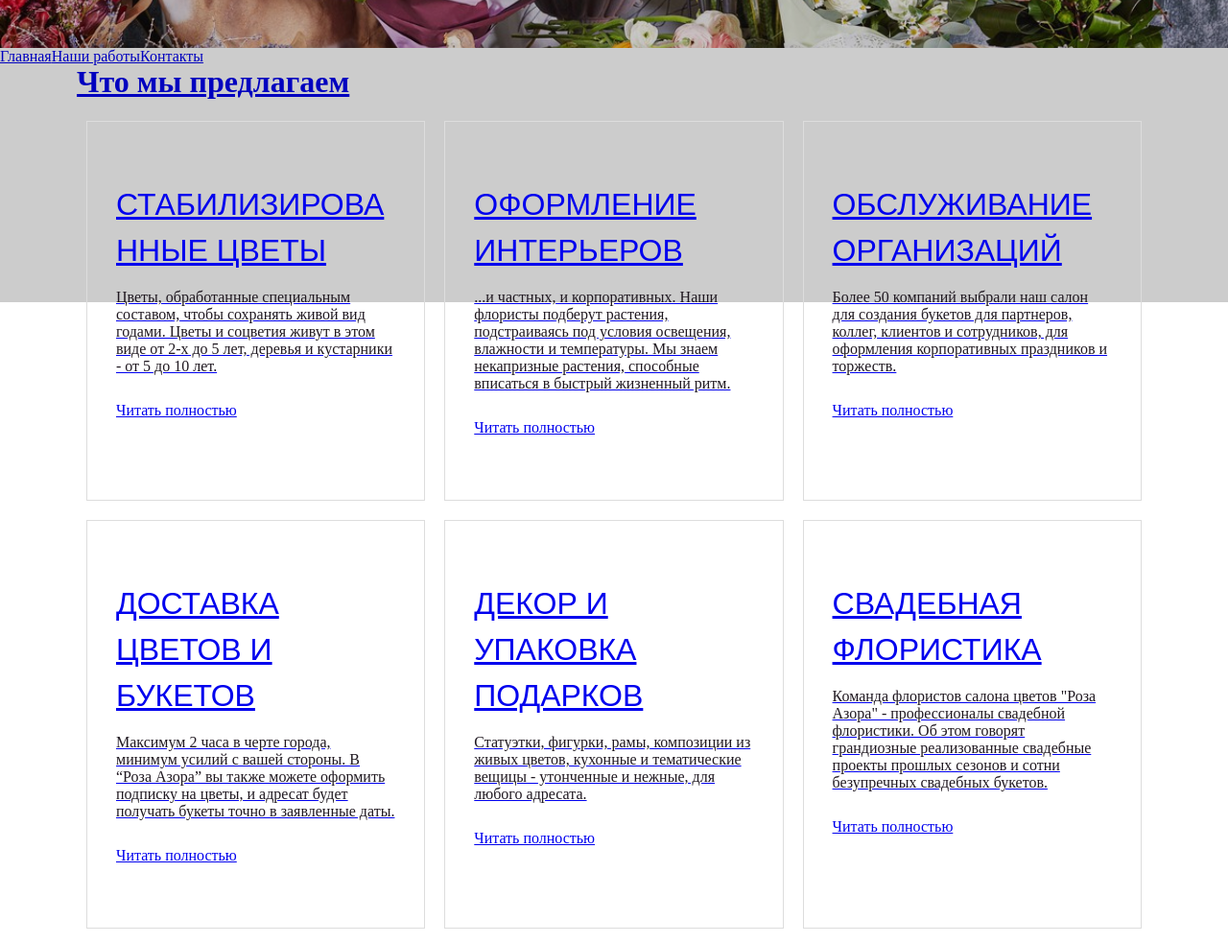
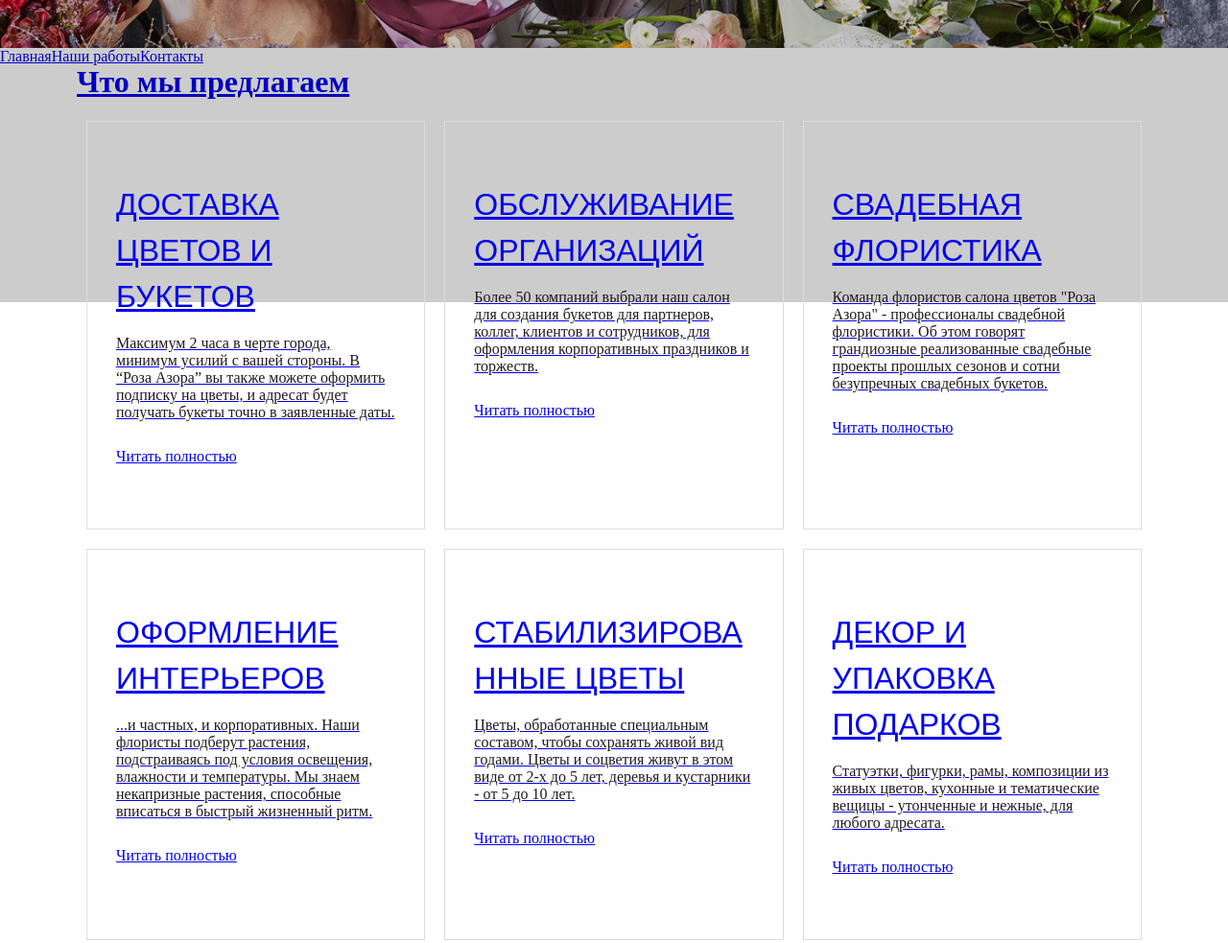
Before and after one commit to AlexandrFedoseev/roza-shop-blog, a Gatsby site: page / in a window 1280 px wide. Shown: the part 720-1703 px from the top of the page at 96% size. Built offline with nearby package versions, Linux system fonts and the light colour scheme; Gatsby itself is replaced by a stand-in of ours; some packages are replaced by stand-ins of ours; what typography-theme-parnassus would draw is missing.

Commit message:
adds services new order

```diff
--- a/src/components/offersSection.js
+++ b/src/components/offersSection.js
@@ -15,13 +15,19 @@ const Offer = props => (
     </a>
 )
 
-export default function (props) {
-    const data = props.slugs;
-    console.log(data)
+export default function ({slugs}) {
+    const newOrder = [
+        slugs.allMarkdownRemark.edges[3],
+        slugs.allMarkdownRemark.edges[2],
+        slugs.allMarkdownRemark.edges[5],
+        slugs.allMarkdownRemark.edges[1],
+        slugs.allMarkdownRemark.edges[0],
+        slugs.allMarkdownRemark.edges[4]
+    ]
     return(
         <div>
             <div className={offersSectionStyles.container} style={{marginBottom: '20px'}}>
-            {data.allMarkdownRemark.edges.map((edge, i) => {
+            {newOrder.map((edge, i) => {
                     const node = edge.node.frontmatter;
                     return (<Offer linkTo={node.path} image={node.image} title={node.title} content={node.info} key={i}/>)
                 })
```
